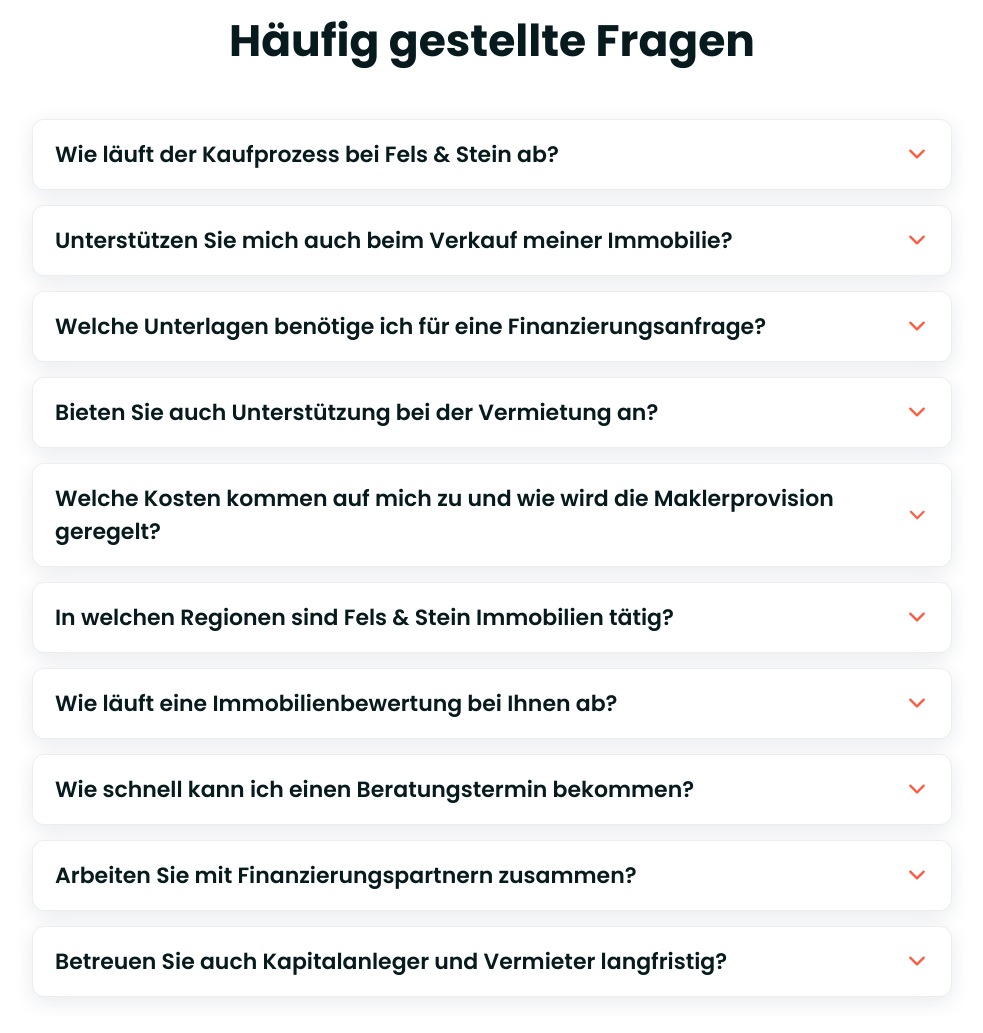
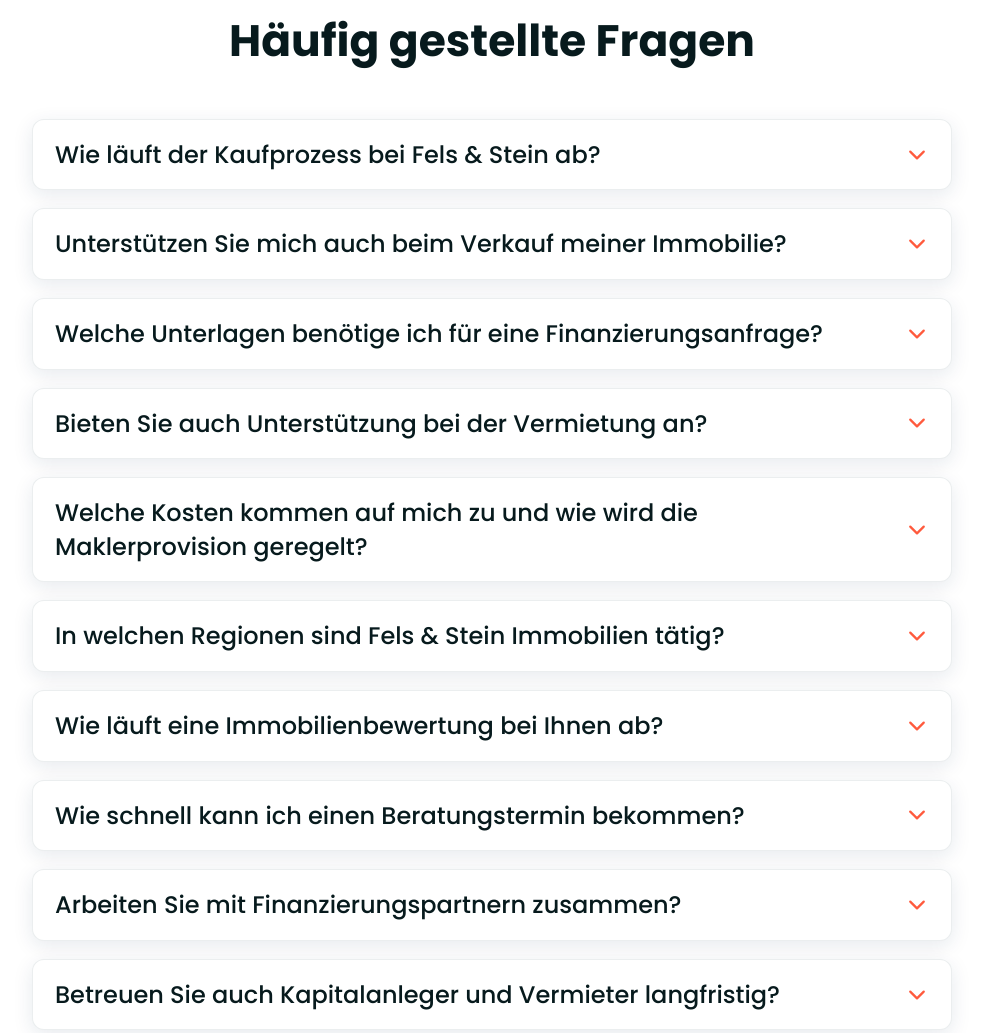
Before and after one commit to DaliborSimic/Fels-und-Stein-Immobilien, a plain HTML site: page index.html in a window 1280 px wide. Shown: the part 5543-6576 px from the top of the page, without its empty margins (148-1131 px from the left). Drawn offline with nearby package versions, Linux system fonts and the light colour scheme.

Commit message:
Improve FAQ accordion styling and functionality

```diff
--- a/assets/css/style.css
+++ b/assets/css/style.css
@@ -990,7 +990,7 @@ button, a { transition: var(--transition); }
 
 .faq-list {
   display: grid;
-  gap: 15px;
+  gap: 18px;
   max-width: 920px;
   margin-inline: auto;
   margin-top: 40px;
@@ -1002,6 +1002,7 @@ button, a { transition: var(--transition); }
   box-shadow: var(--shadow-1);
   overflow: hidden;
   border: 1px solid hsla(200, 15%, 43%, 0.12);
+  transition: box-shadow var(--transition), border-color var(--transition), transform var(--transition);
 }
 
 .faq-question {
@@ -1013,9 +1014,12 @@ button, a { transition: var(--transition); }
   padding: 18px 22px;
   color: var(--dark-jungle-green);
   font-family: var(--ff-poppins);
-  font-size: var(--fs-3);
-  font-weight: var(--fw-600);
-}
+  font-size: var(--fs-4);
+  font-weight: var(--fw-500);
+  line-height: 1.4;
+}
+
+.faq-question span { flex: 1; }
 
 .faq-icon {
   font-size: 24px;
@@ -1034,11 +1038,19 @@ button, a { transition: var(--transition); }
 }
 
 .faq-item.active .faq-answer {
-  max-height: 300px;
+  max-height: 600px;
   padding: 0 22px 18px;
 }
 
 .faq-item.active .faq-icon { transform: rotate(180deg); }
+
+.faq-item.active,
+.faq-item:focus-within,
+.faq-item:hover {
+  border-color: hsla(11, 100%, 62%, 0.45);
+  box-shadow: 0 15px 40px hsla(200, 15%, 43%, 0.12);
+  transform: translateY(-2px);
+}
 
 
 
--- a/assets/js/includes.js
+++ b/assets/js/includes.js
@@ -38,5 +38,17 @@ async function loadPartials(rootElement) {
 }
 
 document.addEventListener("DOMContentLoaded", function () {
-  loadPartials();
+  loadPartials()
+    .then(() => {
+      const existingScript = document.querySelector('[data-app-script="main"]');
+      if (existingScript) return;
+
+      const script = document.createElement("script");
+      script.src = "./assets/js/script.js";
+      script.dataset.appScript = "main";
+      document.body.appendChild(script);
+    })
+    .catch((error) => {
+      console.error("Fehler beim Laden der Partials:", error);
+    });
 });
```
